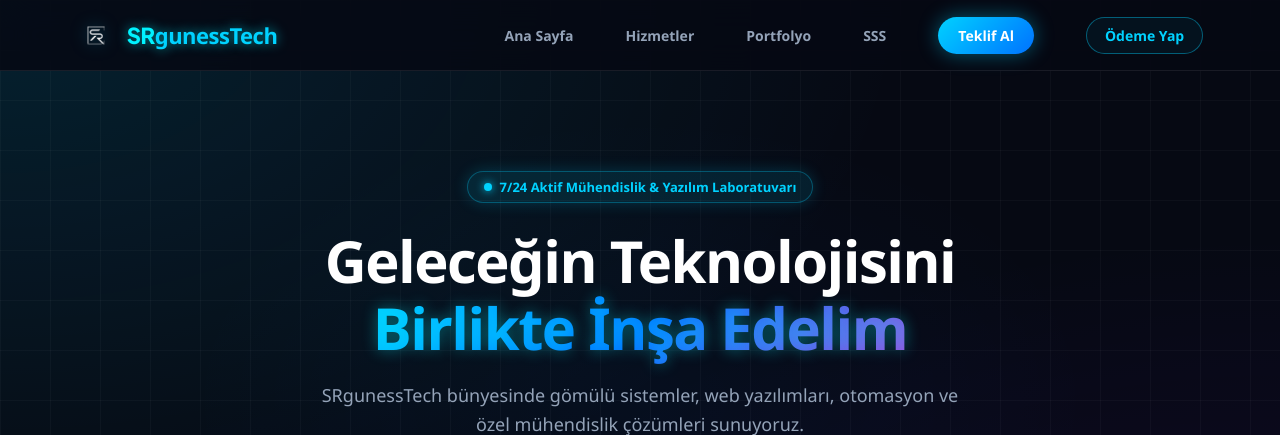
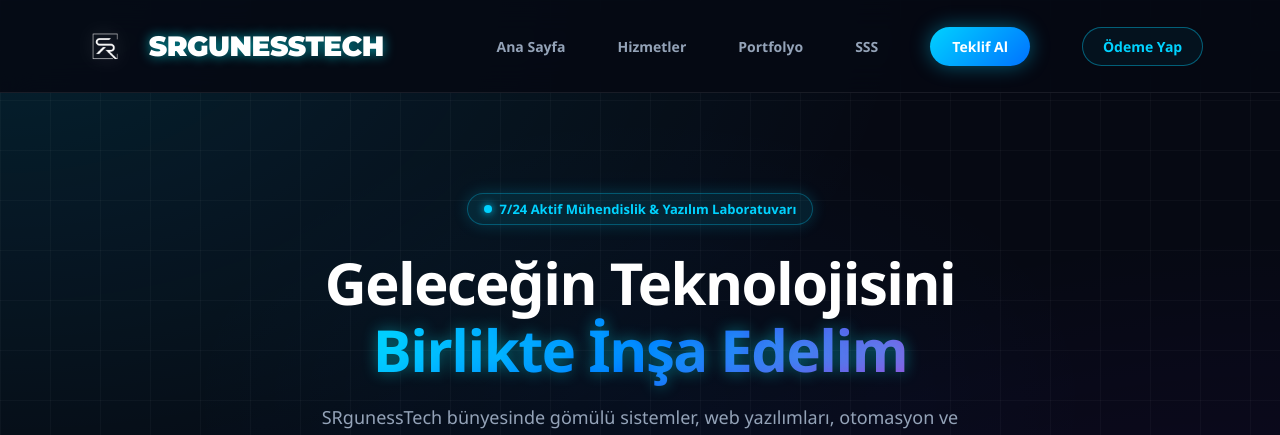
Before and after one commit to srguness7-max/SRgunessTech, a Flask app: page / in a window 1280 px wide. Shown: the top 435 px of the page. Run offline with Flask 3, Linux system fonts and the light colour scheme.

Commit message:
Update base.html

```diff
--- a/templates/base.html
+++ b/templates/base.html
@@ -7,10 +7,10 @@
     <link rel="stylesheet" href="{{ url_for('static', filename='css/style.css') }}">
     <link rel="preconnect" href="https://fonts.googleapis.com">
     <link rel="preconnect" href="https://fonts.gstatic.com" crossorigin>
-    <link href="https://fonts.googleapis.com/css2?family=Plus+Jakarta+Sans:wght@400;600;700;800&display=swap" rel="stylesheet">
+    <link href="https://fonts.googleapis.com/css2?family=Montserrat:wght@800;900&family=Plus+Jakarta+Sans:wght@400;600;700&display=swap" rel="stylesheet">
 
     <style>
-        @import url('https://fonts.googleapis.com/css2?family=Plus+Jakarta+Sans:wght@400;600;700;800&display=swap');
+        @import url('https://fonts.googleapis.com/css2?family=Montserrat:wght@800;900&family=Plus+Jakarta+Sans:wght@400;600;700&display=swap');
 
         html { scroll-behavior: smooth; }
         * { box-sizing: border-box; }
@@ -34,24 +34,29 @@
         /* NAVBAR STİLLERİ */
         .navbar {
             display: flex; justify-content: space-between; align-items: center;
-            padding: 16px 6%; background: rgba(6, 9, 19, 0.85);
+            padding: 18px 6%; background: rgba(6, 9, 19, 0.9);
             backdrop-filter: blur(16px); -webkit-backdrop-filter: blur(16px);
             position: sticky; top: 0; z-index: 1000;
             border-bottom: 1px solid rgba(255, 255, 255, 0.08); flex-wrap: wrap; gap: 15px;
         }
+
+        /* BAYKAR TARZI BÜYÜK LOGO VE KESKİN BEYAZ YAZI */
         .logo a {
-            display: flex; align-items: center; gap: 12px; text-decoration: none;
+            display: flex; align-items: center; gap: 16px; text-decoration: none;
         }
         .logo-img {
-            height: 38px; width: auto; object-fit: contain;
-            filter: drop-shadow(0 0 8px rgba(0, 210, 255, 0.5));
+            height: 56px; width: auto; object-fit: contain;
+            filter: brightness(0) invert(1) drop-shadow(0 0 10px rgba(255, 255, 255, 0.3));
             transition: 0.3s ease;
         }
+        .logo a:hover .logo-img {
+            transform: scale(1.05);
+            filter: brightness(0) invert(1) drop-shadow(0 0 15px rgba(0, 210, 255, 0.8));
+        }
         .logo-text {
-            font-size: 22px; font-weight: 800; color: #fff; letter-spacing: -0.5px;
-            font-family: 'Plus Jakarta Sans', sans-serif;
+            font-size: 28px; font-weight: 900; color: #ffffff !important; letter-spacing: -0.5px;
+            font-family: 'Montserrat', sans-serif; text-transform: uppercase;
         }
-        .logo-text span { color: #00d2ff; font-weight: 700; }
 
         .navbar nav { display: flex; align-items: center; gap: 20px; flex-wrap: wrap; }
         .navbar nav a { color: #94a3b8; text-decoration: none; font-size: 14px; font-weight: 600; transition: 0.3s; }
@@ -59,14 +64,14 @@
 
         .btn-quote {
             background: linear-gradient(135deg, #00d2ff 0%, #0072ff 100%) !important;
-            color: #fff !important; padding: 9px 20px; border-radius: 30px; font-weight: 700 !important;
+            color: #fff !important; padding: 10px 22px; border-radius: 30px; font-weight: 700 !important;
             box-shadow: 0 0 20px rgba(0, 210, 255, 0.4); transition: 0.3s !important; border: none;
         }
         .btn-quote:hover { transform: translateY(-2px); box-shadow: 0 0 30px rgba(0, 210, 255, 0.8) !important; }
 
         .nav-pay-btn {
             border: 1px solid rgba(0, 210, 255, 0.4); color: #00d2ff !important;
-            padding: 8px 18px; border-radius: 30px; font-weight: 600; transition: 0.3s;
+            padding: 9px 20px; border-radius: 30px; font-weight: 600; transition: 0.3s;
             background: rgba(0, 210, 255, 0.05);
         }
         .nav-pay-btn:hover { background: #00d2ff; color: #060913 !important; box-shadow: 0 0 20px rgba(0, 210, 255, 0.6); }
@@ -129,6 +134,8 @@
             .navbar { justify-content: center; text-align: center; padding: 12px 10px; }
             .navbar nav { justify-content: center; width: 100%; gap: 10px; }
             .navbar nav a { font-size: 13px; }
+            .logo-img { height: 42px; }
+            .logo-text { font-size: 22px; }
             .iban-box { flex-direction: column; text-align: center; }
             .copy-btn { width: 100%; margin-top: 8px; }
             .footer-content { flex-direction: column; text-align: center; }
@@ -140,7 +147,7 @@
         <div class="logo">
             <a href="{{ url_for('index') }}">
                 <img src="{{ url_for('static', filename='logo.png') }}" alt="SRgunessTech Logo" class="logo-img">
-                <span class="logo-text">SR<span>gunessTech</span></span>
+                <span class="logo-text">SRgunessTech</span>
             </a>
         </div>
         <nav>
```
